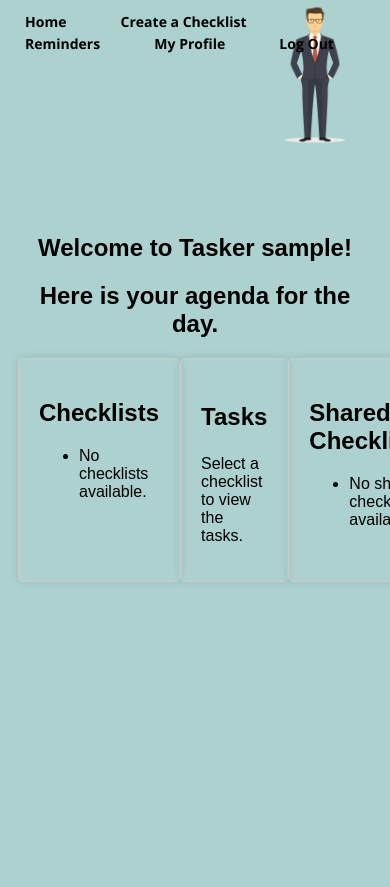
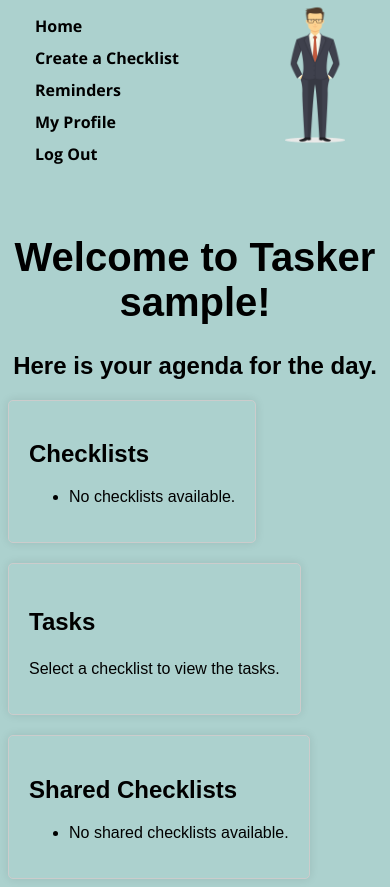
Before and after one commit to SscottK/tasker, a Django app: page /home/ in a window 390 px wide; the page is wider, and only the part inside the window is pictured. Before the commit the page ends 582 px from the top of that part, so only its background shows below. Run offline with Django 4.2, Linux system fonts and the light colour scheme; the visitor is signed in with stand-in values (Sample User, id 1); data that the repository does not hold is empty.

Commit message:
more fixes to make app more mobile friendly

```diff
--- a/tasker_main_app/static/css/base.css
+++ b/tasker_main_app/static/css/base.css
@@ -260,54 +260,61 @@ body {
   }
 
 
-  @media (max-width: 768px) {
-    body {
-      font-size: 16px;
-      padding: 10px;
-    }
-
-    h1 {
-      font-size: 30px;
-    }
-
+  @media screen and (max-width: 768px) {
     .nav-container {
       flex-direction: column;
-      padding: 10px;
-    }
-
-    .nav-container a {
-      padding: 8px 15px;
-      font-size: 16px;
-    }
-
-    .login {
-      max-width: 100%;
       padding: 15px;
     }
 
-    .checklist-form td,
-    .checklist-form input,
-    .checklist-form select {
-      width: 100%;
+    .nav-container ul {
+      display: flex;
+      flex-direction: column;
+    }
+
+    .nav-container li {
+      margin-right: 0;
+      margin-bottom: 10px;
+    }
+
+    .form-container {
+      width: 90%;
     }
 
     .checklist-container {
       padding: 20px;
     }
 
-    .task-buttons {
+    .checklist-actions {
+      flex-direction: column;
+    }
+
+    .checklist-row {
+      flex-direction: column;
+      align-items: flex-start;
+    }
+
+    .checklists, .tasks {
+      flex-basis: 100%;
+      margin-bottom: 20px;
+    }
+
+    .logo-container {
+      margin-top: 30px;
+    }
+
+    h1 {
+      font-size: 40px;
+    }
+
+    .task-buttons a {
+      margin-bottom: 10px;
+    }
+
+    .checklist-form input, .checklist-form select {
+      padding: 12px;
+    }
+
+    .btn {
       width: 100%;
     }
   }
-
-
-  @media (max-width: 480px) {
-    .nav-container a {
-      font-size: 14px;
-      padding: 10px 15px;
-    }
-
-    h1 {
-      font-size: 24px;
-    }
-  }
```
